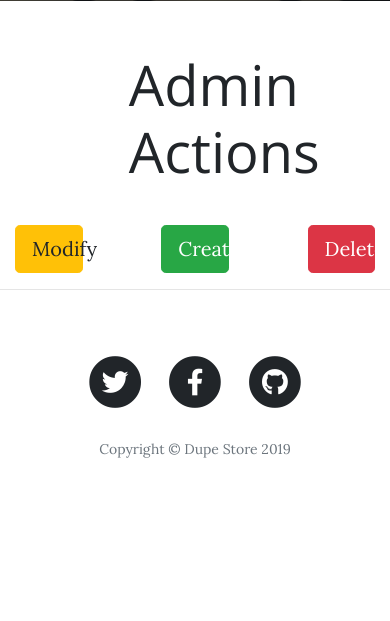
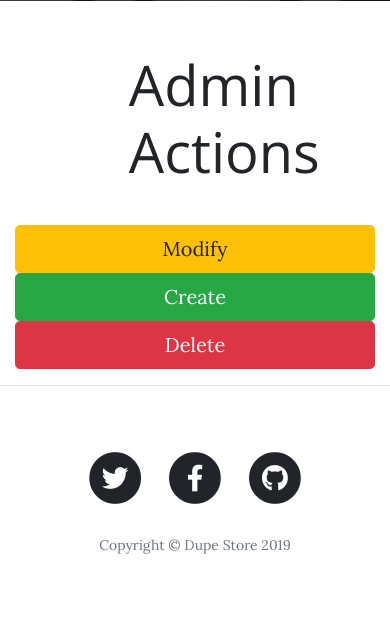
Before and after one commit to king-numsgil/W34TP, a PHP site: page /index.php?page=admin in a window 390 px wide. Shown: the part 542-1163 px from the top of the page. Before the commit the page ends 1000 px from the top, so only its background shows below. Run offline with PHP 8.4, Linux system fonts and the light colour scheme; a user stored in the database is signed in; data comes from the database, SQL or seed files in the repository.

Commit message:
Styling stuff

```diff
--- a/pagez/admin.php
+++ b/pagez/admin.php
@@ -16,19 +16,19 @@ if (!isset($_GET["action"])) { ?>
 		</div>
 	</div>
 	<div class="row justify-content-between">
-		<div class="col-3">
+		<div class="col-md-3">
 			<a class="btn btn-lg btn-block btn-warning" href="index.php?page=admin&action=modify">
 				Modify
 			</a>
 		</div>
 
-		<div class="col-3">
+		<div class="col-md-3">
 			<a class="btn btn-lg btn-block btn-success" href="index.php?page=admin&action=create">
 				Create
 			</a>
 		</div>
 
-		<div class="col-3">
+		<div class="col-md-3">
 			<a class="btn btn-lg btn-block btn-danger" href="index.php?page=admin&action=delete">
 				Delete
 			</a>
```
